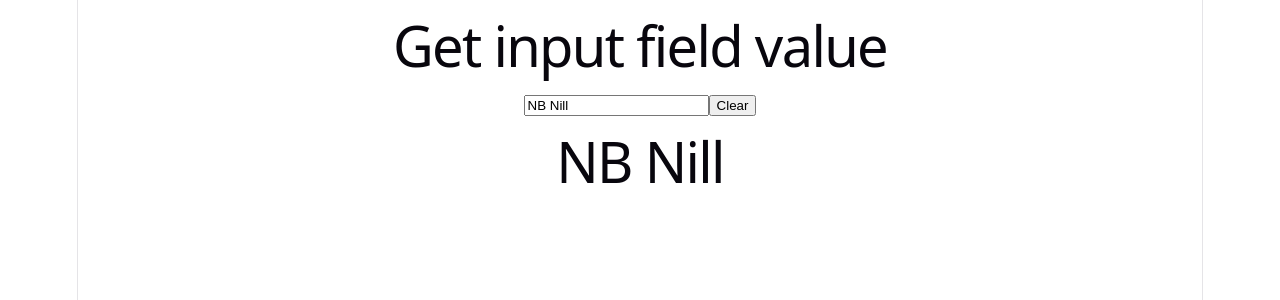
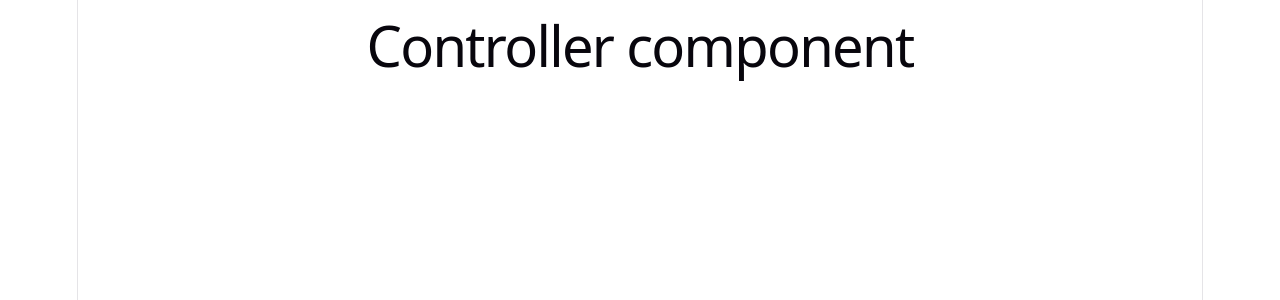
Before and after one commit to codewithnill/reactjs_19_by_code_step_by_step, a React (Vite) app in the folder main/react-blog/: page / in a window 1280 px wide. Shown: the top 300 px of the page. Built offline with nearby package versions, Linux system fonts and the light colour scheme.

Commit message:
App.jsx before writing controlled component codes.

```diff
--- a/main/react-blog/src/App.jsx
+++ b/main/react-blog/src/App.jsx
@@ -1,13 +1,7 @@
-import { useState } from "react";
-
 function App() {
-  const [val,setVal] = useState("NB Nill");
   return (
     <div >
-      <h1>Get input field value</h1>
-      <input type="text" value={val} onChange={(event)=>setVal(event.target.value)} placeholder="Enter your name"/>
-      <button onClick={()=>setVal("")}>Clear</button>
-      <h1>{val}</h1>
+      <h1>Controller component</h1>
     </div>
   );
 }
```
